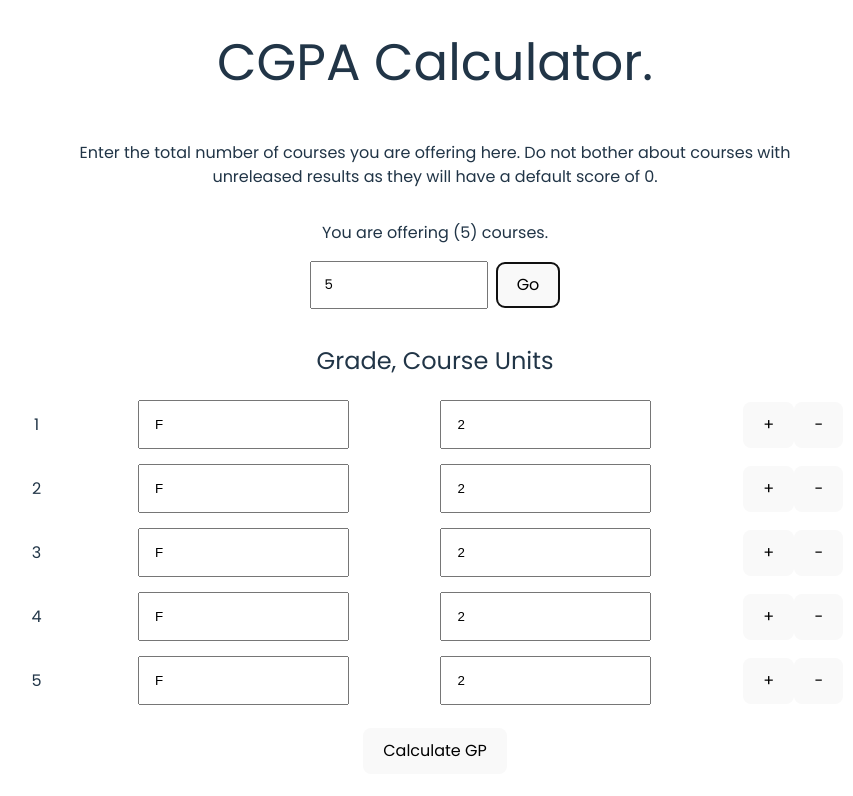
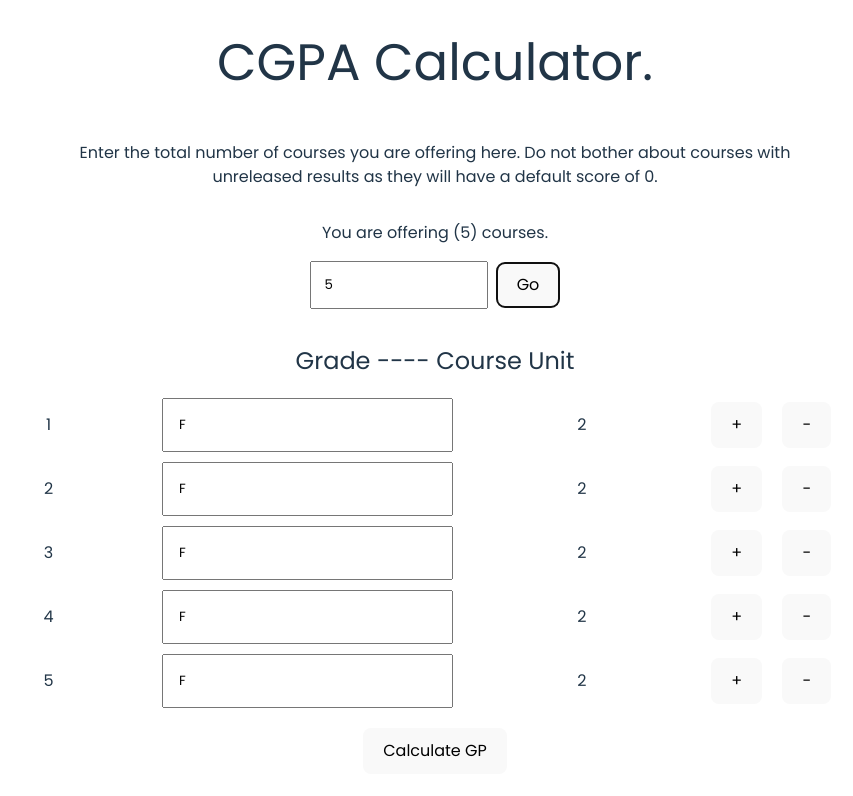
Before and after one commit to rx-rz/cgpa-calculator, a React (Vite) app: page / in a window 1280 px wide. Both pictures are taken after typing "5" into the empty fields and a click on the button "Go". Shown: the top 796 px of the page, without its empty margins (205-1058 px from the left). Built offline with nearby package versions, Linux system fonts and the light colour scheme.

Commit message:
added comments

```diff
--- a/src/App.css
+++ b/src/App.css
@@ -11,9 +11,8 @@ body {
   text-align: center;
   justify-content: center;
   align-items: center;
-
 }
-.index{
+.index {
   width: 20px;
 }
 
@@ -28,13 +27,12 @@ body {
   max-width: 1000px;
 }
 
-.score{
+.score {
   position: absolute;
 }
 
 @media screen and (max-width: 600px) {
-  .grade,
-  .unit {
+  .grade {
     padding: 5px;
     max-width: 20px;
   }
@@ -43,10 +41,15 @@ body {
   }
 }
 
-.grade,
-.unit {
+.inc {
+  margin-right: 20px;
+}
+
+.grade {
   padding: 15px;
+  font-family: "Poppins", sans-serif;
 }
+
 .info {
   max-width: 800px;
   width: 90%;
@@ -68,3 +71,9 @@ body {
 .gp {
   margin-top: 15px;
 }
+
+.unit {
+  border: 1px solid white;
+  min-width: 25px;
+  padding: 12px;
+}
--- a/src/App.tsx
+++ b/src/App.tsx
@@ -1,74 +1,77 @@
-import { useEffect, useMemo, useRef, useState } from "react";
+import { useMemo, useRef, useState } from "react";
 import { Toaster, toast } from "react-hot-toast";
 import "./App.css";
 
-function App() {
 type Course = {
-    grade: "A" | "B" | "C" | "D" | "E" | "F" | string;
+  grade: string;
   no: number;
-    units: number;
+  unit: number;
 };
 
-  const successToast = (message: string) =>
+/*CGPA Toast. Displays the final CGPA
+ after user input is complete. */
+const cgpaToast = (message: string) =>
   toast(`${message}`, {
-      duration: 5000,
-      position: "bottom-center",
+    duration: 6000,
+    position: "top-center",
     style: {
       border: "1px solid white",
+      marginTop: "30px",
       color: "white",
       backgroundColor: "#242424",
     },
   });
 
-  const [courses, setCourses] = useState<Course[]>(
-    JSON.parse(localStorage.getItem("courses")!) ?? []
-  );
+function App() {
+  /*initialized empty course and noOfCourses states */
+  const [courses, setCourses] = useState<Course[]>([]);
   const [noOfCourses, setNoOfCourses] = useState(0);
 
   const countRef = useRef<HTMLInputElement>(null);
 
   useMemo(() => {
+    /*when the user inputs their total number of courses, an array is created
+    that contains the same number of courses as the user input. The default value of
+    course no is (array index + 1), grade is F (this is used as default as the users can have
+      courses they have not received results for) and a course unit of 2 */
     const arr = [];
     for (let i = 0; i < noOfCourses; i++) {
-      const course: Course = { no: i + 1, grade: "F", units: 2 };
+      const course: Course = { no: i + 1, grade: "F", unit: 2 };
       arr.push(course);
     }
     setCourses(arr);
-    localStorage.setItem("courses", JSON.stringify(courses));
   }, [noOfCourses]);
 
-  const handleClick = () => {
+  const handleCourseInput = () => {
+    /*on course input, set the noOfCourses state to the
+    value of what the user puts in */
     setNoOfCourses(parseInt(countRef.current!.value));
   };
 
   const handleGradeInput = (grade: string, index: number) => {
+    /*on grade change, loop through each course in the courses list and upgrade
+    the course's grade accordingly */
     const newCourseItems = courses.map((course) =>
       course.no === index ? { ...course, grade: grade } : course
     );
     setCourses(newCourseItems);
-    localStorage.setItem("courses", JSON.stringify(courses));
-  };
-
-  const handleUnitInput = (unit: number, index: number) => {
-    const newCourseItems = courses.map((course) =>
-      course.no === index ? { ...course, unit: unit } : course
-    );
-    setCourses(newCourseItems);
-  };
-
-  const handleSubmit = (e: React.FormEvent<HTMLFormElement>) => {
-    e.preventDefault();
   };
 
   const toggleUnit = (index: number, value: "increment" | "decrement") => {
     if (value === "increment") {
+      /*on course unit increment, loop through each course in the courses list and increase
+    the course's unit by 1 */
       const updatedcourses = courses.map((course) =>
-        course.no === index ? { ...course, units: course.units + 1 } : course
+        course.no === index ? { ...course, unit: course.unit + 1 } : course
       );
       setCourses(updatedcourses);
     } else if (value === "decrement") {
+      /*on course unit decrement, loop through each course in the courses list and decrease
+    the course's unit by 1 */
       const updatedcourses = courses.map((course) =>
-        course.no === index ? { ...course, units: course.units - 1 } : course
+        course.no === index && course.unit! > 1
+          ? { ...course, unit: course.unit - 1 }
+          : course
       );
       setCourses(updatedcourses);
     }
@@ -77,36 +80,50 @@ function App() {
   const handleGPCalculation = () => {
     let totalScore = 0;
     let totalObtainableGrade = 0;
+
+    /*calculate the total score of the user based on the
+    number of courses and the units each courses carry.*/
+
     for (let i = 0; i < noOfCourses; i++) {
       switch (courses[i].grade.toUpperCase()) {
         case "A":
-          totalScore += 5 * courses[i].units;
+          totalScore += 5 * courses[i].unit;
           break;
         case "B":
-          totalScore += 4 * courses[i].units;
+          totalScore += 4 * courses[i].unit;
           break;
         case "C":
-          totalScore += 3 * courses[i].units;
+          totalScore += 3 * courses[i].unit;
           break;
 
         case "D":
-          totalScore += 2 * courses[i].units;
+          totalScore += 2 * courses[i].unit;
           break;
         case "E":
-          totalScore += 1 * courses[i].units;
+          totalScore += 1 * courses[i].unit;
           break;
         default:
-          totalScore += 0;
+          totalScore += 0 * courses[i].unit;
           break;
       }
     }
 
+    /*calculate the total obtainable grade of the user based on the
+    number of courses and the units each courses carry.*/
+
     for (let i = 0; i < noOfCourses; i++) {
-      totalObtainableGrade += 5 * courses[i].units;
+      totalObtainableGrade += 5 * courses[i].unit;
     }
-    console.log({ totalScore, totalObtainableGrade });
+
+    /*The CGPA is then generated from the total score divided
+    by the total obtainable grade multiplied by the highest GP. In our case it's 5*/
     const CGPA = (totalScore / totalObtainableGrade) * 5;
-    successToast(`Your CGPA is ${CGPA.toFixed(2)}.`);
+    /*0 divided by a number is Infinity. return 0 if the CGPA is not finite. */
+    if (Number.isFinite(CGPA)) {
+      cgpaToast(`Your CGPA is ${CGPA.toFixed(2)}.`);
+    } else {
+      cgpaToast(`Your CGPA is 0.00.`);
+    }
   };
   return (
     <>
@@ -119,10 +136,11 @@ function App() {
           score of 0.
         </p>
         <p>
-          You are offering{" "}
-          ({Number.isNaN(noOfCourses) || noOfCourses === 0 ? 0 : noOfCourses}) courses.
+          You are offering (
+          {Number.isNaN(noOfCourses) || noOfCourses === 0 ? 0 : noOfCourses})
+          courses.
         </p>
-        <form onSubmit={(e) => handleSubmit(e)} className="form">
+        <div className="form">
           <input
             type="number"
             className="courses_no"
@@ -131,11 +149,11 @@ function App() {
             max={20}
             ref={countRef}
           />
-          <button type="submit" onClick={handleClick}>
+          <button type="submit" onClick={handleCourseInput}>
             Go
           </button>
-        </form>
-        <h2>Grade, Course Units</h2>
+        </div>
+        <h2>Grade ---- Course Unit</h2>
         {courses.map((course, index) => (
           <div key={index} className="course">
             <p key={index} className="index">
@@ -151,15 +169,9 @@ function App() {
               placeholder="Grade"
               onChange={(e) => handleGradeInput(e.target.value, index + 1)}
             />
-            <input
-              type="number"
-              value={course.units}
-              className="unit"
-              placeholder="Units"
-              onChange={(e) =>
-                handleUnitInput(parseInt(e.target.value), index + 1)
-              }
-            />
+            <div className="unit" placeholder="Unit">
+              {course.unit}
+            </div>
             <div className="counter">
               <button
                 onClick={() => toggleUnit(index + 1, "increment")}
```
Lines whose indentation alone changed are shown as unchanged.
